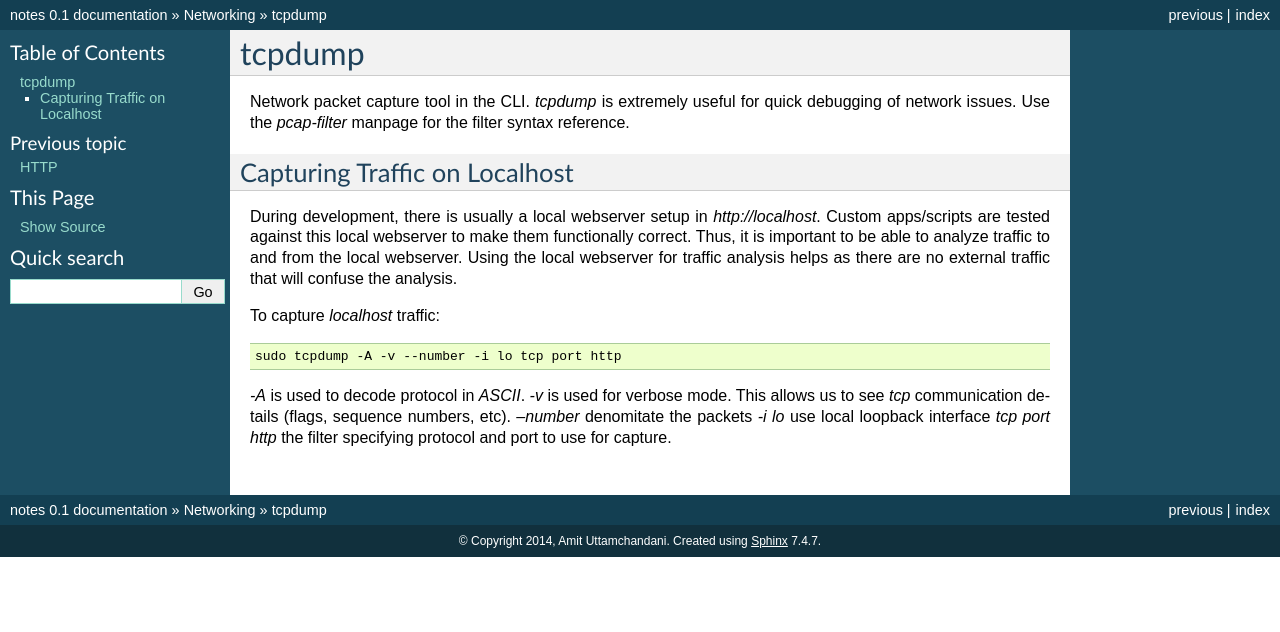
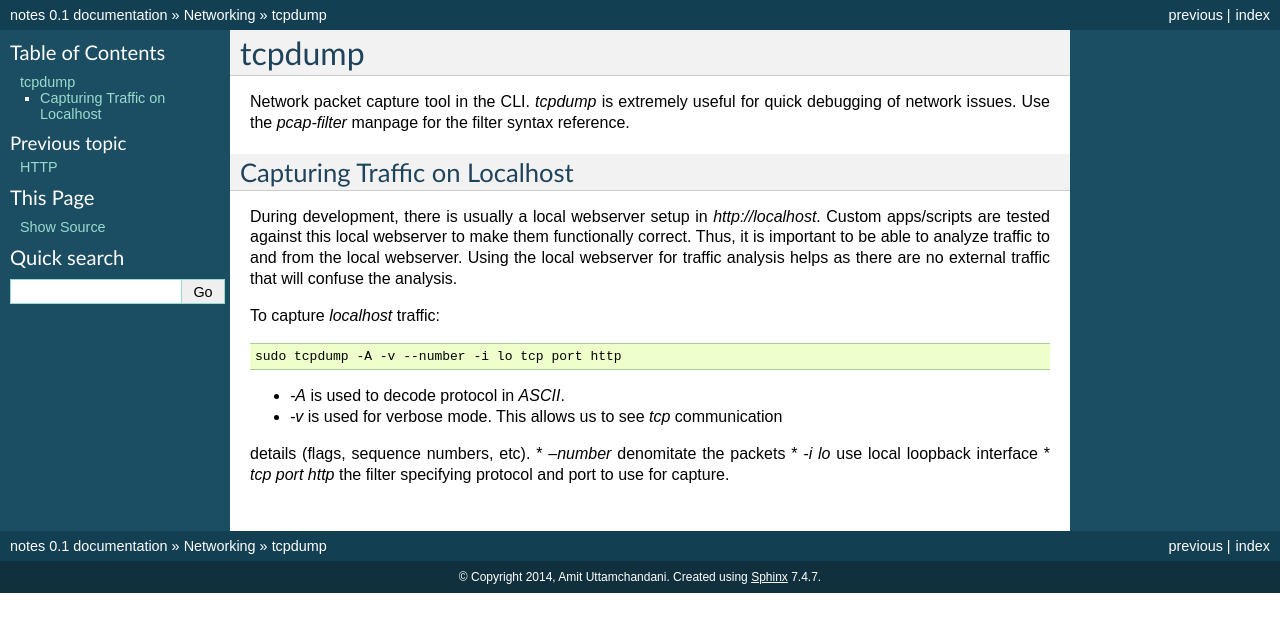
Before and after one commit to amituttam/notes, a Sphinx documentation site: the page built from docs/networking/tcpdump.rst, in a window 1280 px wide. Shown: the top 632 px of the page. Built offline with Sphinx 7.4.7, drawn with Linux system fonts in a browser that asks for light colours.

```diff
--- a/docs/networking/tcpdump.rst
+++ b/docs/networking/tcpdump.rst
@@ -21,10 +21,10 @@ To capture `localhost` traffic:
 
     sudo tcpdump -A -v --number -i lo tcp port http
 
-`-A` is used to decode protocol in `ASCII`.
-`-v` is used for verbose mode. This allows us to see `tcp` communication
+* `-A` is used to decode protocol in `ASCII`.
+* `-v` is used for verbose mode. This allows us to see `tcp` communication
 details (flags, sequence numbers, etc).
-`--number` denomitate the packets
-`-i lo` use local loopback interface
-`tcp port http` the filter specifying protocol and port to use for
+* `--number` denomitate the packets
+* `-i lo` use local loopback interface
+* `tcp port http` the filter specifying protocol and port to use for
 capture.
```
